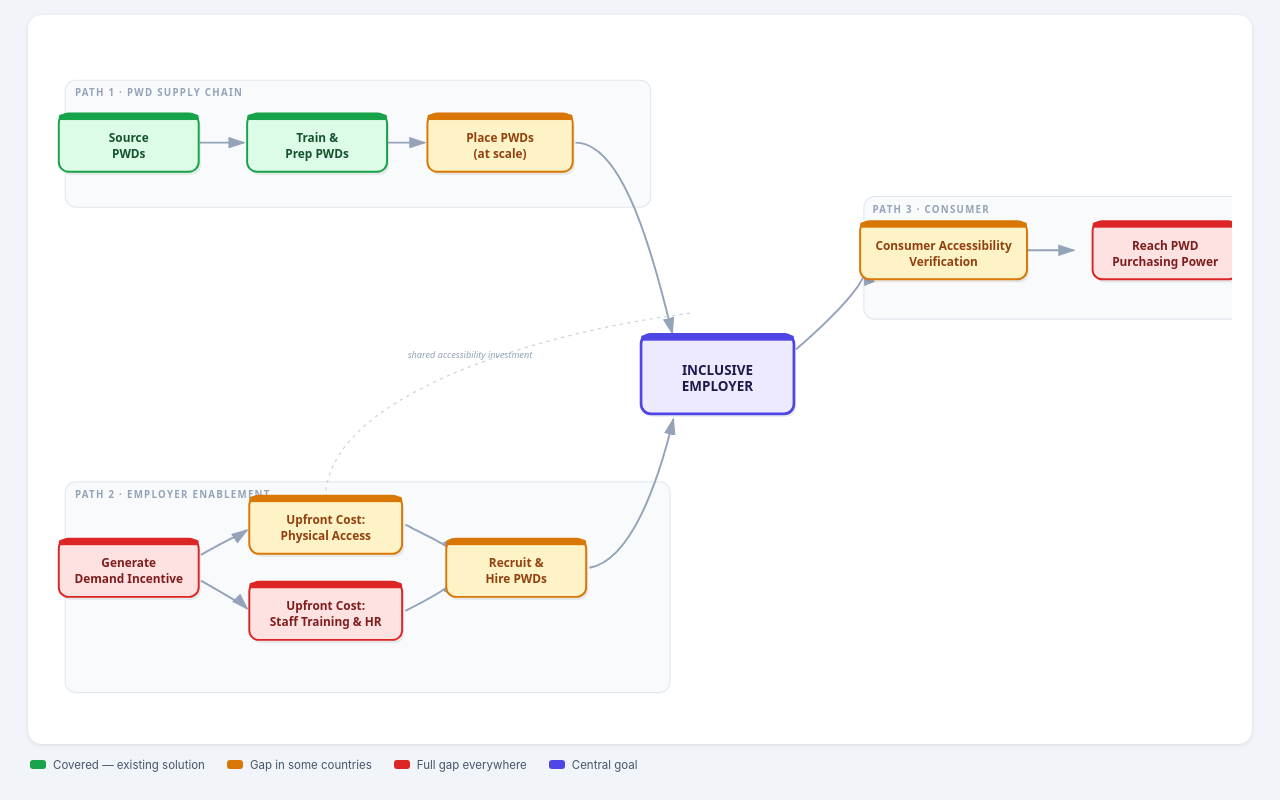
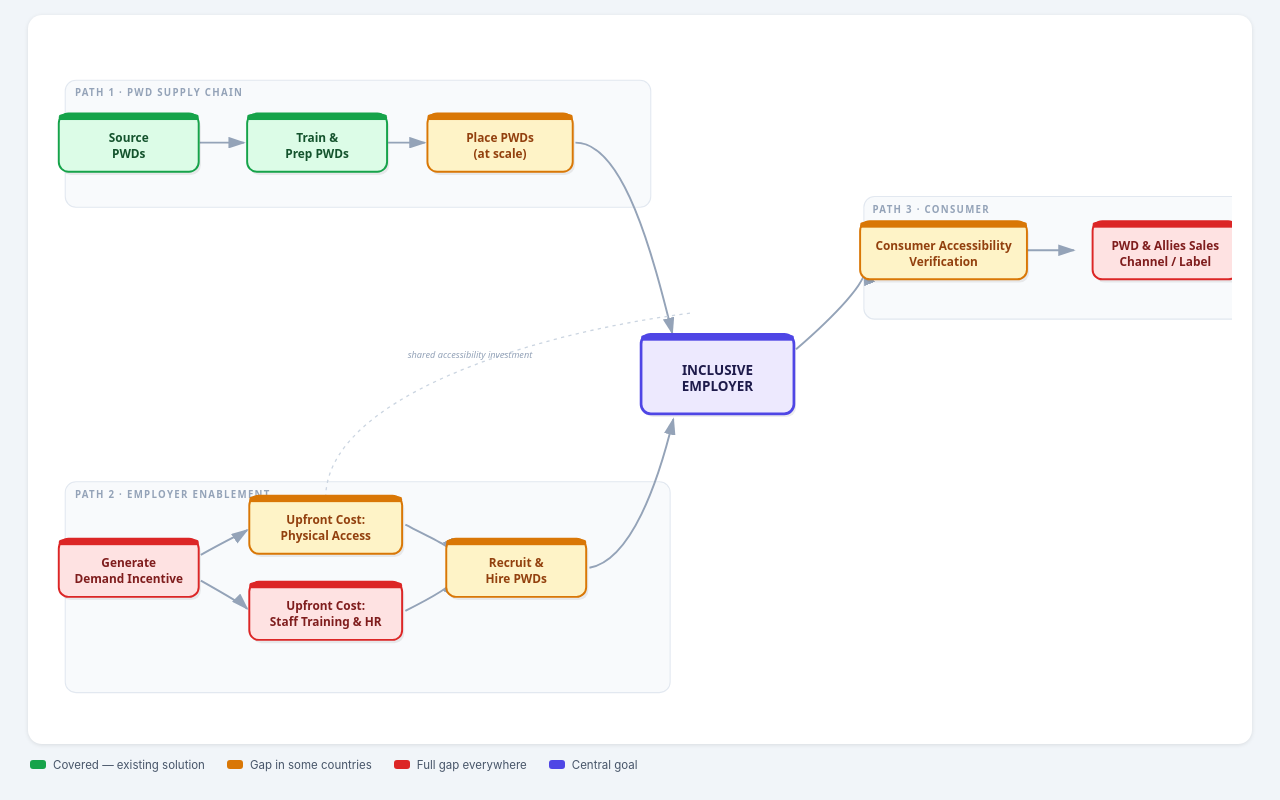
Before and after one commit to aboss-praxis/praxis-visuals, a plain HTML site: page proabled-value-chain.html in a window 1280 px wide. Shown: the part 106-906 px from the top of the page. Drawn offline with Linux system fonts and the light colour scheme.

Commit message:
Update proabled-value-chain.html

```diff
--- a/proabled-value-chain.html
+++ b/proabled-value-chain.html
@@ -45,7 +45,7 @@ const nodes=[
   {id:'hr',x:258,y:535,label:['Upfront Cost:','Staff Training & HR'],status:'gap',w:142,h:54,tip:'<b>Staff Training & HR Practices</b>Full gap everywhere. Companies only pay compliance minimum. Grant ceiling ~$3K (PepsiCo) to ~$50K (Diageo). Must be cross-subsidized by marketplace revenue.'},
   {id:'rec',x:435,y:495,label:['Recruit &','Hire PWDs'],status:'partial',w:130,h:54,tip:'<b>Recruit & Hire PWDs</b>Gap at scale. ProAbled & NGOs facilitate today. Employers lack efficient access to vetted PWD talent pools. Cultural barriers remain in some markets.'},
   {id:'cacc',x:832,y:200,label:['Consumer Accessibility','Verification'],status:'partial',w:155,h:54,tip:'<b>Consumer Accessibility Verification</b>Gap in most countries. All major booking platforms rely on self-assessment only. No MENA-wide independent platform for inclusive company accreditation. UAE has govt accreditation for physical access only.'},
-  {id:'rch',x:1038,y:200,label:['Reach PWD','Purchasing Power'],status:'gap',w:135,h:54,tip:'<b>Reach PWD Purchasing Power & Allies</b>Full gap. No verified inclusive label exists. No trusted distribution channel to PWD community at scale. WhatsApp social commerce is the leading hypothesis.'}
+  {id:'rch',x:1038,y:200,label:['PWD & Allies Sales','Channel / Label'],status:'gap',w:135,h:54,tip:'<b>Reach PWD Purchasing Power & Allies</b>Full gap. No verified inclusive label exists. No trusted distribution channel to PWD community at scale. WhatsApp social commerce is the leading hypothesis for booking related industries.'}
 ];
 function mk(tag,a,txt){const e=document.createElementNS(NS,tag);for(const[k,v]of Object.entries(a))e.setAttribute(k,v);if(txt!==undefined)e.textContent=txt;return e;}
 const defs=mk('defs',{});[['ag','#94a3b8'],['ai','#4f46e5']].forEach(([id,col])=>{const m=mk('marker',{id,markerWidth:'9',markerHeight:'6',refX:'8',refY:'3',orient:'auto'});m.appendChild(mk('polygon',{points:'0 0,9 3,0 6',fill:col}));defs.appendChild(m);});g.appendChild(defs);
```
